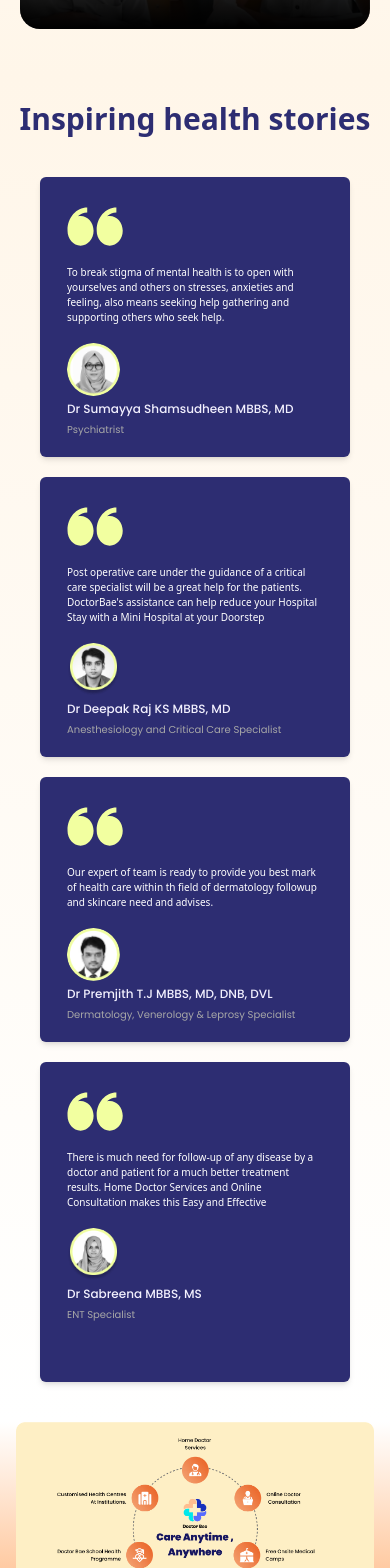
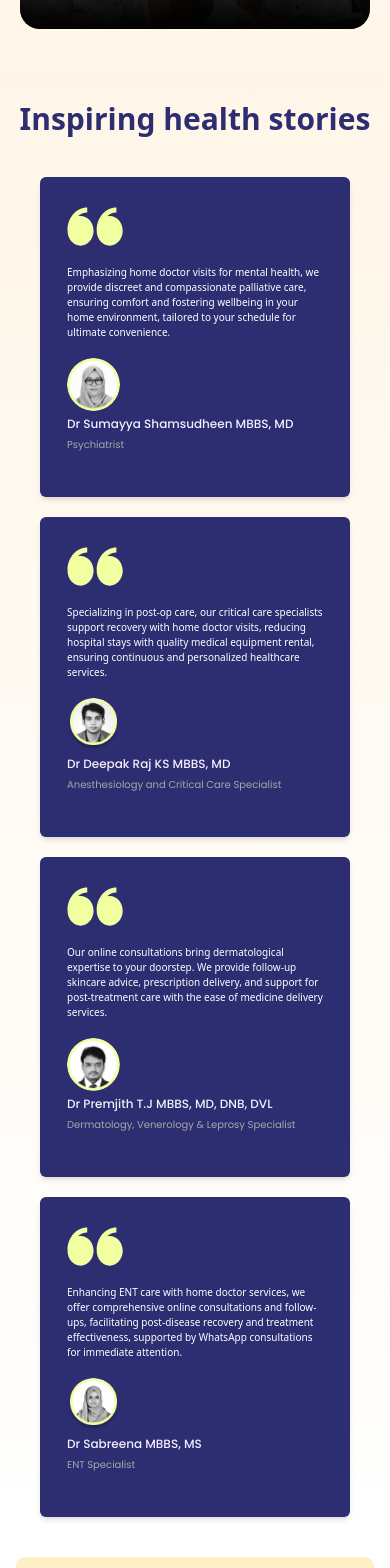
Before and after one commit to aZrael936/DocBae-Next, a Next.js app: page / in a window 390 px wide. Shown: the part 3360-4928 px from the top of the page. Built offline with nearby package versions, Linux system fonts and the light colour scheme.

Commit message:
Remaing SEO Optimization

```diff
--- a/app/components/FAQ/FAQ.tsx
+++ b/app/components/FAQ/FAQ.tsx
@@ -1,34 +1,82 @@
+'use client';
 import React from 'react';
 import FAQblock from './FaqBlock';
+import { Helmet } from 'react-helmet';
 
 function FAQ() {
   const faqs = [
     {
-      heading: 'When should I use Home doctor Service?',
-      content: 'Other than emergency cases, you can use home doctor service.',
-    },
-    {
-      heading: 'Does DOCTOR BAE only benefits for geriatric patients?',
+      heading: 'What Services Do Home Doctors from DOCTOR BAE Offer?',
       content:
-        'No, DOCTOR BAE provide service to all age group including both children and old-age',
+        '• In-home medical consultations\n' +
+        '• Routine health check-ups\n' +
+        '• Injections, IV drips, and medicine delivery\n' +
+        '• Post-operative care and follow-up\n' +
+        '• Palliative care services',
     },
     {
       heading:
-        'Will I get Injections, IV Drip & Medicines when I call home doctor service?',
+        'Can I Get Immediate Medical Care at Home in Non-Emergency Situations?',
       content:
-        'Yes, We will provide you with complete prescription and guided referrals',
+        '• Yes, for urgent but non-emergency care\n' +
+        '• Yes, for elderly care and assistance\n' +
+        '• Yes, for blood investigations at home\n' +
+        '• Yes, for post-pregnancy care and support\n' +
+        '• Yes, for administering prescribed injections and treatments',
     },
     {
-      heading: 'Does Doctor come for follow up?',
-      content: 'Yes, Just a call away.',
+      heading:
+        'How Does DOCTOR BAE Ensure Continuity of Care Through Its Home Doctor Services?',
+      content:
+        '• Through scheduled follow-up visits\n' +
+        '• By providing post-op and post-pregnancy care\n' +
+        '• With accessible online and WhatsApp consultations\n' +
+        '• By organizing medical camps for ongoing community support\n' +
+        '• Through rental of medical equipment for home care',
+    },
+    {
+      heading: 'What Are the Benefits of Choosing DOCTOR BAE for Elderly Care?',
+      content:
+        '• Personalized home care plans\n' +
+        '• Specialized geriatric medical consultations\n' +
+        '• Assistance with daily medical routines\n' +
+        '• Coordination of medicine deliveries\n' +
+        '• Support with mobility and rehabilitation equipment',
+    },
+    {
+      heading: 'How Does DOCTOR BAE Integrate Technology with Home Healthcare?',
+      content:
+        '• By offering telemedicine and online doctor consultations\n' +
+        '• Through a user-friendly telemedicine app for easy access\n' +
+        '• Via WhatsApp for instant medical advice and prescription refills\n' +
+        '• Through electronic medical records for seamless care coordination\n' +
+        '• By providing the latest medical equipment for rent',
     },
   ];
+
+  const structuredData = {
+    '@context': 'https://schema.org',
+    '@type': 'FAQPage',
+    mainEntity: faqs.map((faq) => ({
+      '@type': 'Question',
+      name: faq.heading,
+      acceptedAnswer: {
+        '@type': 'Answer',
+        text: faq.content,
+      },
+    })),
+  };
 
   return (
     <div
       id="FAQ"
       className="items-center bg-[#ffb277] flex flex-col gap-16 justify-center relative w-full px-[20px] md:px-[80px] py-[60px]"
     >
+      <Helmet>
+        <script type="application/ld+json">
+          {JSON.stringify(structuredData)}
+        </script>
+      </Helmet>
       <div className="text-white font-poppins font-bold text-4xl md:text-6xl leading-[40px] md:leading-[80px] relative text-center width-[fit-content]">
         Frequently Asked
         <br />
--- a/app/components/FAQ/FaqBlock.tsx
+++ b/app/components/FAQ/FaqBlock.tsx
@@ -9,6 +9,12 @@ interface FAQblockIntrface {
 
 const FAQblock: React.FC<FAQblockIntrface> = ({ heading, content }) => {
   const [isOpen, setIsOpen] = useState(true);
+
+  const contentList = content.split('\n').map((item, index) => (
+    <li key={index} className="list-disc ml-5">
+      {item.replace('• ', '')}
+    </li>
+  ));
 
   const toggleAccordion = () => {
     setIsOpen(!isOpen);
@@ -32,7 +38,7 @@ const FAQblock: React.FC<FAQblockIntrface> = ({ heading, content }) => {
       </div>
       {isOpen && (
         <div className="mt-4">
-          <p>{content}</p>
+          <ul>{contentList}</ul>
         </div>
       )}
     </div>
--- a/app/components/TestimonialCard/Testimonial.tsx
+++ b/app/components/TestimonialCard/Testimonial.tsx
@@ -7,6 +7,34 @@ interface TestimonialProps {
   name: string;
   designation: string;
 }
+
+const testimonials = [
+  {
+    text: 'Emphasizing home doctor visits for mental health, we provide discreet and compassionate palliative care, ensuring comfort and fostering wellbeing in your home environment, tailored to your schedule for ultimate convenience.',
+    photo: '/Test1.avif',
+    name: 'Dr Sumayya Shamsudheen MBBS, MD',
+    designation: 'Psychiatrist',
+  },
+  {
+    text: 'Specializing in post-op care, our critical care specialists support recovery with home doctor visits, reducing hospital stays with quality medical equipment rental, ensuring continuous and personalized healthcare services.',
+    photo: '/Test2.avif',
+    name: 'Dr Deepak Raj KS MBBS, MD',
+    designation: 'Anesthesiology and Critical Care Specialist',
+  },
+  {
+    text: 'Our online consultations bring dermatological expertise to your doorstep. We provide follow-up skincare advice, prescription delivery, and support for post-treatment care with the ease of medicine delivery services.',
+    photo: '/Test4.avif',
+    name: 'Dr Premjith T.J MBBS, MD, DNB, DVL',
+    designation: 'Dermatology, Venerology & Leprosy Specialist',
+  },
+  {
+    text: 'Enhancing ENT care with home doctor services, we offer comprehensive online consultations and follow-ups, facilitating post-disease recovery and treatment effectiveness, supported by WhatsApp consultations for immediate attention.',
+    photo: '/Test3.avif',
+    name: 'Dr Sabreena MBBS, MS',
+    designation: 'ENT Specialist',
+    hiddenOnDesktop: true,
+  },
+];
 
 const Testimonial: React.FC<TestimonialProps> = ({
   text,
@@ -50,32 +78,19 @@ export default function TestimonialsContainer() {
         Inspiring health stories
       </p>
       <div className="flex justify-center items-center gap-5 flex-col md:flex-row p-10 w-full">
-        <Testimonial
-          text="To break stigma of mental health is to open with yourselves and others on stresses, anxieties and feeling, also means seeking help gathering and supporting others who seek help."
-          photo="/Test1.avif"
-          name="Dr Sumayya Shamsudheen MBBS, MD"
-          designation="Psychiatrist"
-        />
-        <Testimonial
-          text="Post operative care under the guidance of a critical care specialist will be a great help for the patients. DoctorBae's assistance can help reduce your Hospital Stay with a Mini Hospital at your Doorstep"
-          photo="/Test2.avif"
-          name="Dr Deepak Raj KS MBBS, MD"
-          designation="Anesthesiology and Critical Care Specialist"
-        />
-        <Testimonial
-          text="Our expert of team is ready to provide you best mark of health care within th field of dermatology followup and skincare need and advises."
-          photo="/Test4.avif"
-          name="Dr Premjith T.J MBBS, MD, DNB, DVL"
-          designation="Dermatology, Venerology & Leprosy Specialist"
-        />
-        <div className="md:hidden">
-          <Testimonial
-            text="There is much need for follow-up of any disease by a doctor and patient for a much better treatment results. Home Doctor Services and Online Consultation makes this Easy and Effective"
-            photo="/Test3.avif"
-            name="Dr Sabreena MBBS, MS"
-            designation="ENT Specialist"
-          />
-        </div>
+        {testimonials.map((testimonial, index) => (
+          <div
+            key={index}
+            className={`flex ${testimonial.hiddenOnDesktop ? 'md:hidden' : ''}`}
+          >
+            <Testimonial
+              text={testimonial.text}
+              photo={testimonial.photo}
+              name={testimonial.name}
+              designation={testimonial.designation}
+            />
+          </div>
+        ))}
       </div>
     </div>
   );
--- a/package.json
+++ b/package.json
@@ -13,6 +13,7 @@
     "next": "14.0.2",
     "react": "^18",
     "react-dom": "^18",
+    "react-helmet": "^6.1.0",
     "react-responsive-carousel": "^3.2.23",
     "sharp": "^0.32.6"
   },
@@ -20,6 +21,7 @@
     "@types/node": "^20",
     "@types/react": "^18",
     "@types/react-dom": "^18",
+    "@types/react-helmet": "^6.1.9",
     "autoprefixer": "^10.0.1",
     "eslint": "^8",
     "eslint-config-next": "14.0.2",
```
Also changed, not shown: 1 other file (tests, documents, lock files or other folders).
